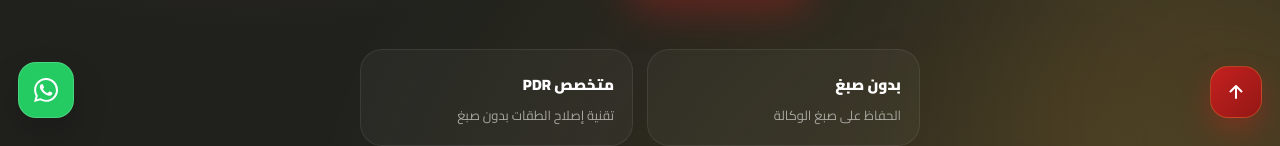
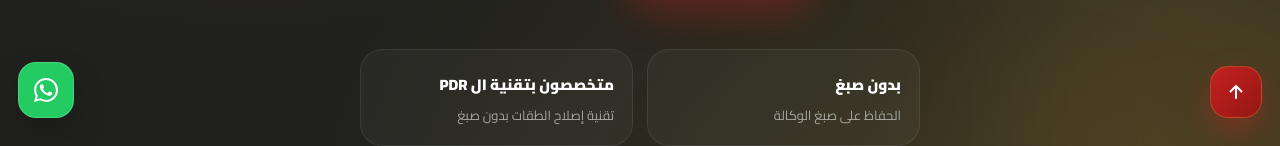
Before and after one commit to AhmadAlidlbi/redesign-landing, an Angular app: page / in a window 1280 px wide. Shown: the part 664-810 px from the top of the page. Built offline with nearby package versions, Linux system fonts and the light colour scheme.

Commit message:
Update hero component for improved Arabic text clarity and accuracy

```diff
--- a/src/app/components/hero/hero.html
+++ b/src/app/components/hero/hero.html
@@ -36,7 +36,7 @@
         </div>
 
         <div>
-          <strong>{{ isArabic ? 'متخصص PDR' : 'PDR specialist' }}</strong>
+          <strong>{{ isArabic ? 'متخصصون بتقنية ال PDR' : 'PDR specialist' }}</strong>
           <small>{{
             isArabic ? 'تقنية إصلاح الطقات بدون صبغ' : 'Paintless Dent Repair Technology'
           }}</small>
```
